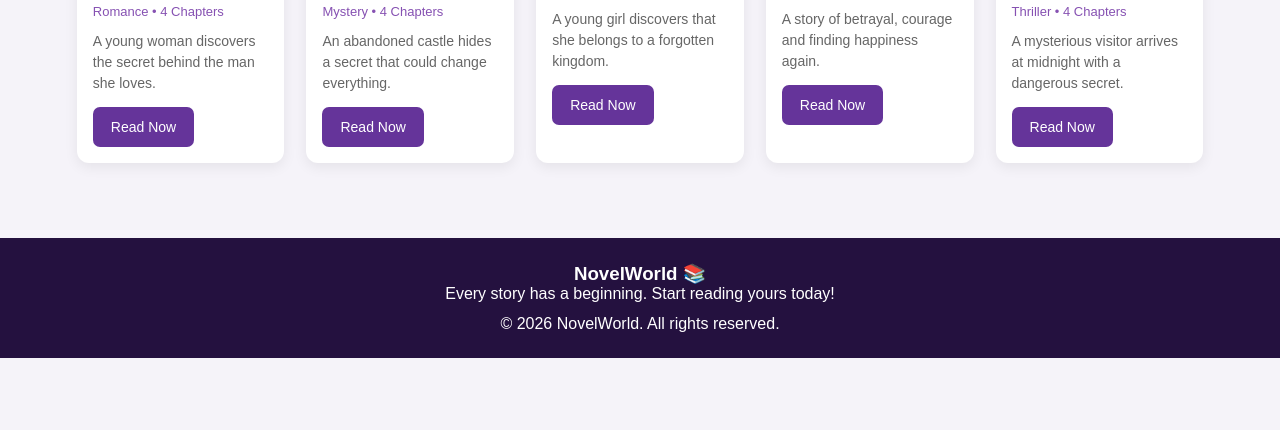
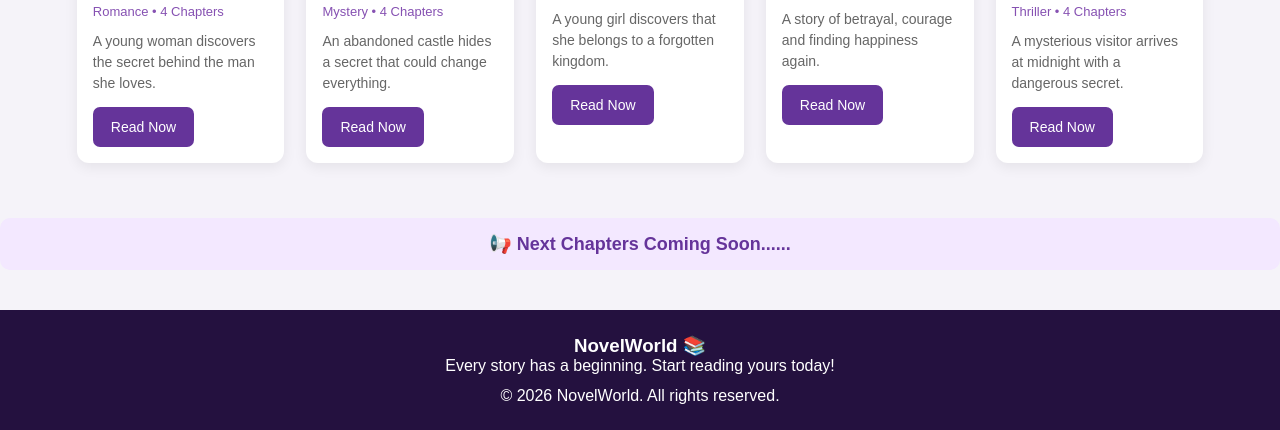
Before and after one commit to michaelreading/Novel, a plain HTML site: page index.html in a window 1280 px wide. Shown: the part 757-1187 px from the top of the page. Before the commit the page ends 1115 px from the top, so only its background shows below. Drawn offline with Linux system fonts and the light colour scheme.

Commit message:
Add notification for upcoming chapters

```diff
--- a/index.html
+++ b/index.html
@@ -216,6 +216,19 @@ footer {
   </div>
 </section>
 
+<div style="
+  text-align:center;
+  background:#f3e8ff;
+  color:#65349a;
+  padding:15px;
+  margin:20px 0;
+  border-radius:10px;
+  font-weight:bold;
+  font-size:18px;
+">
+  📢 Next Chapters Coming Soon......
+</div>
+
 <footer>
   <h3>NovelWorld 📚</h3>
   <p>Every story has a beginning. Start reading yours today!</p>
```
